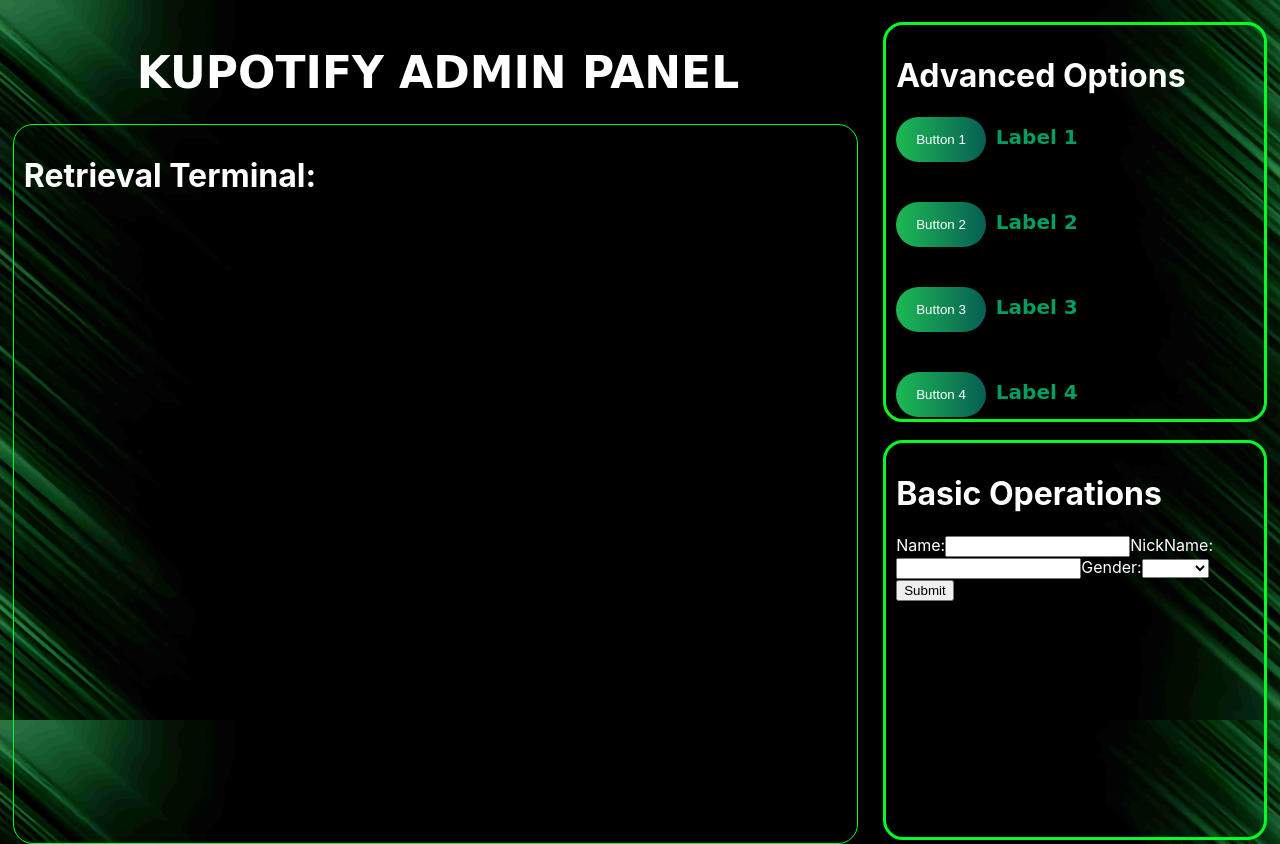
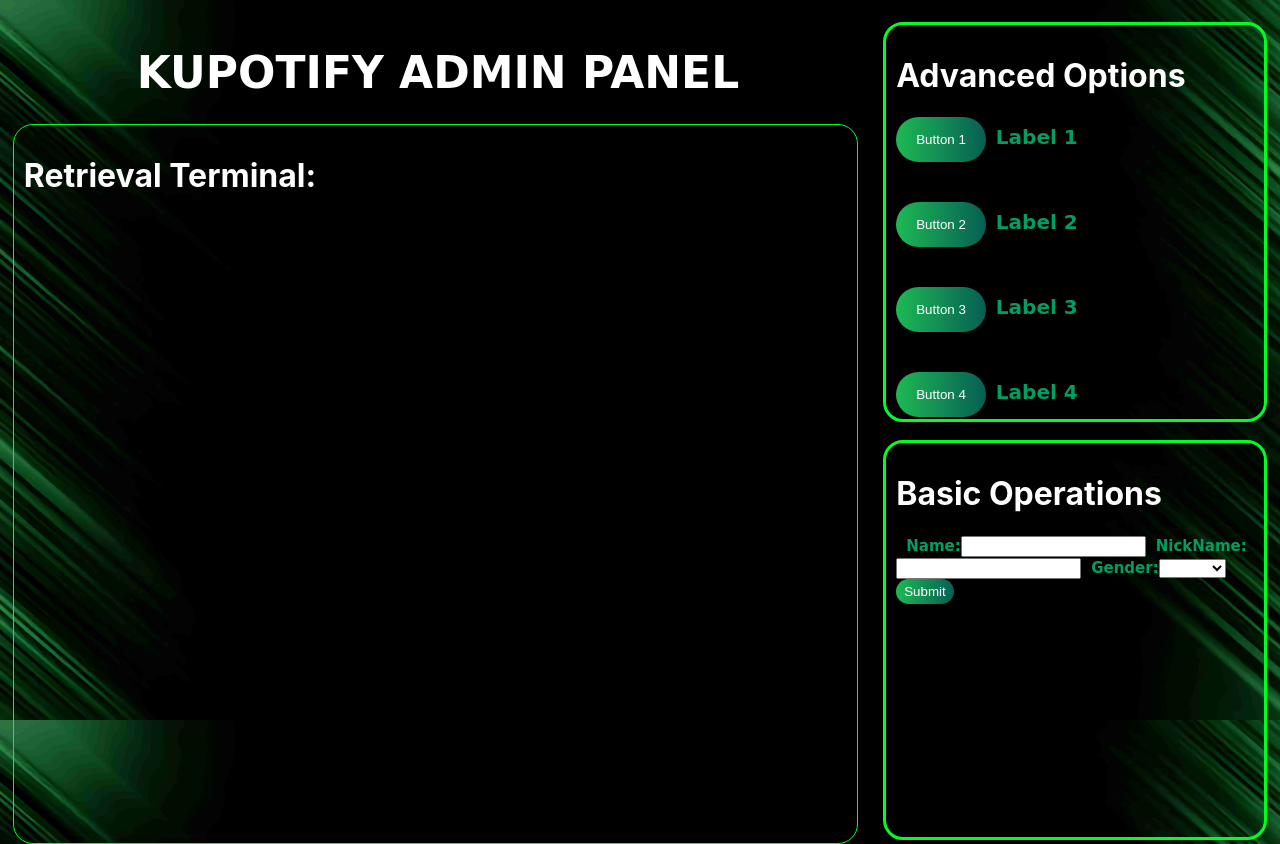
Before and after one commit to comp306-proje/Projefrontend, a React (Create React App) app: page / in a window 1280 px wide. Built offline with nearby package versions, Linux system fonts and the light colour scheme.

Commit message:
button adjustments

```diff
--- a/src/App.js
+++ b/src/App.js
@@ -291,17 +291,38 @@ function App() {
 
                 <form onSubmit={handleSubmit}>
 
-                    <label style={{ color: 'white' }}>
+                    <label style={{
+                        marginLeft: '10px',
+                        color: '#009E60',
+                        fontFamily: 'Comic Sans MS, cursive',
+                        fontWeight: 900,
+                        fontSize: '15px',
+                        // fontStyle: 'italic',  // Apply italic style
+                    }}>
                         Name:
                         <input type="text" value={nameOfUser} onChange={(e) => setName(e.target.value)} />
                     </label>
 
-                    <label style={{ color: 'white' }}>
+                    <label style={{
+                        marginLeft: '10px',
+                        color: '#009E60',
+                        fontFamily: 'Comic Sans MS, cursive',
+                        fontWeight: 900,
+                        fontSize: '15px',
+                        // fontStyle: 'italic',  // Apply italic style
+                    }}>
                         NickName:
                         <input type="text" value={nickNameOfUser} onChange={(e) => setNickName(e.target.value)} />
                     </label>
 
-                    <label style={{ color: 'white' }}>
+                    <label style={{
+                        marginLeft: '10px',
+                        color: '#009E60',
+                        fontFamily: 'Comic Sans MS, cursive',
+                        fontWeight: 900,
+                        fontSize: '15px',
+                        // fontStyle: 'italic',  // Apply italic style
+                    }}>
                         Gender:
                         <select value={genderOfUser} onChange={(e) => setGender(e.target.value)}>
                             <option value=""></option>
@@ -310,7 +331,17 @@ function App() {
                         </select>
                     </label>
 
-                    <button type="submit">Submit</button>
+                    <button type="submit"
+                        style={{
+                            background: 'linear-gradient(to right, #1DB954, #075E54)',
+                            color: 'white',
+                            border: 'none',
+                            padding: '5px 8px',
+                            borderRadius: '50px',
+                            cursor: 'pointer',
+                        }}>Submit
+
+                    </button>
                 </form>
 
             </div>
```
